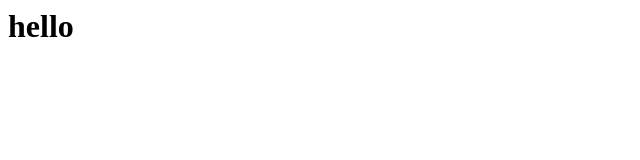
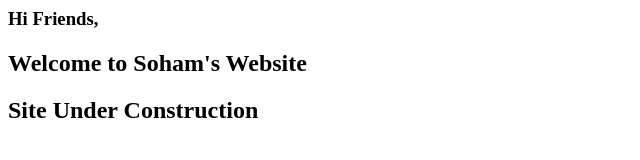
Before and after one commit to sohamjyotimanna/sohamjyoti.github.io, a plain HTML site: page index.html in a window 1280 px wide. Shown: the whole page, without its empty margins (0-640 px from the left). Drawn offline with Linux system fonts and the light colour scheme.

Commit message:
Update index.html

```diff
--- a/index.html
+++ b/index.html
@@ -1,3 +1,11 @@
-<html> <h1>
-  hello<h1>
-</html>
+<div class="overlay"></div>
+<div class="stars" aria-hidden="true"></div>
+<div class="starts2" aria-hidden="true"></div>
+<div class="stars3" aria-hidden="true"></div>
+<main class="main">
+	<section class="contact">
+    		<h3 class="title">Hi Friends,</h3>
+		<h1 class="title">Welcome to Soham's Website </h1>
+		<h2 class="sub-title">Site Under Construction</h2>
+	</section>
+</main>
```
